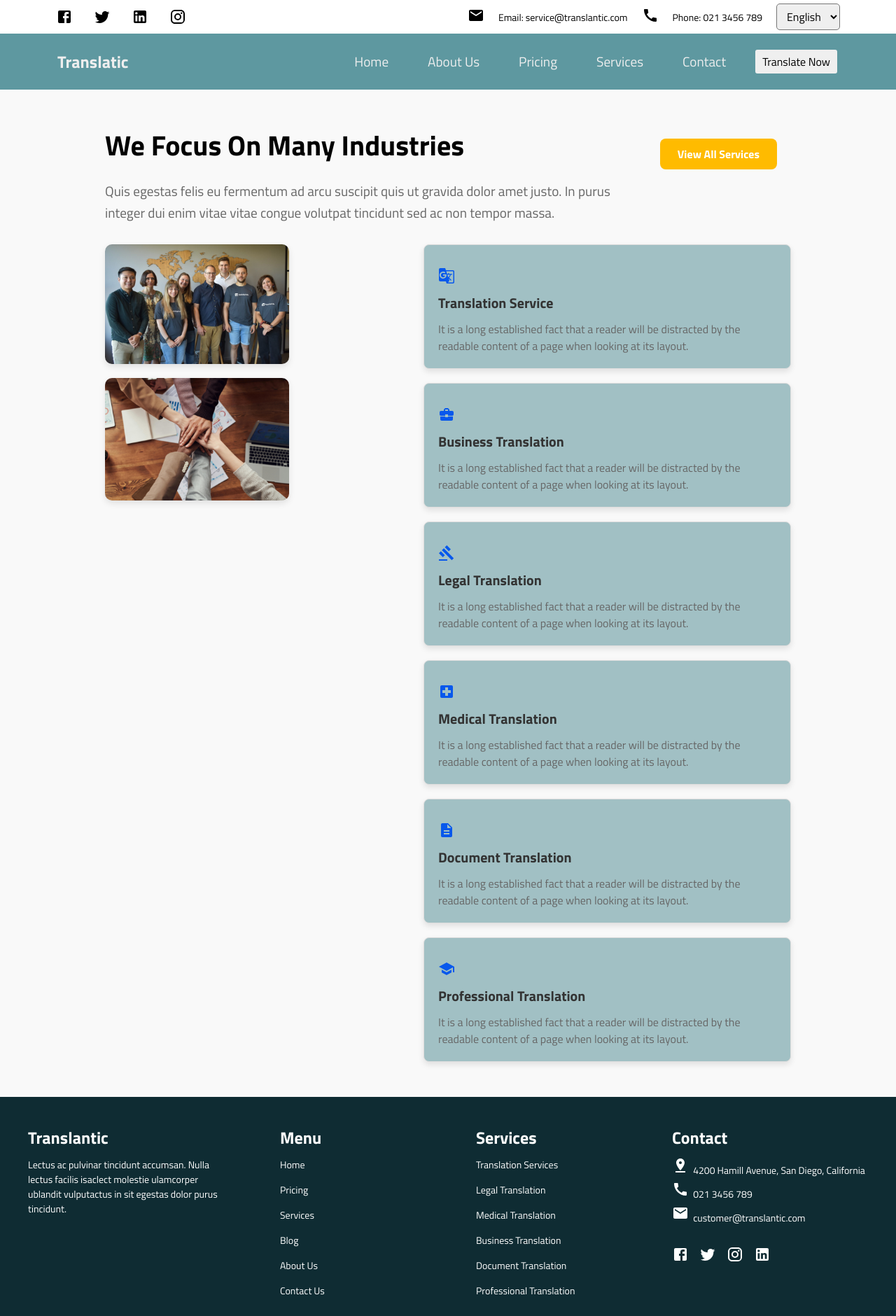
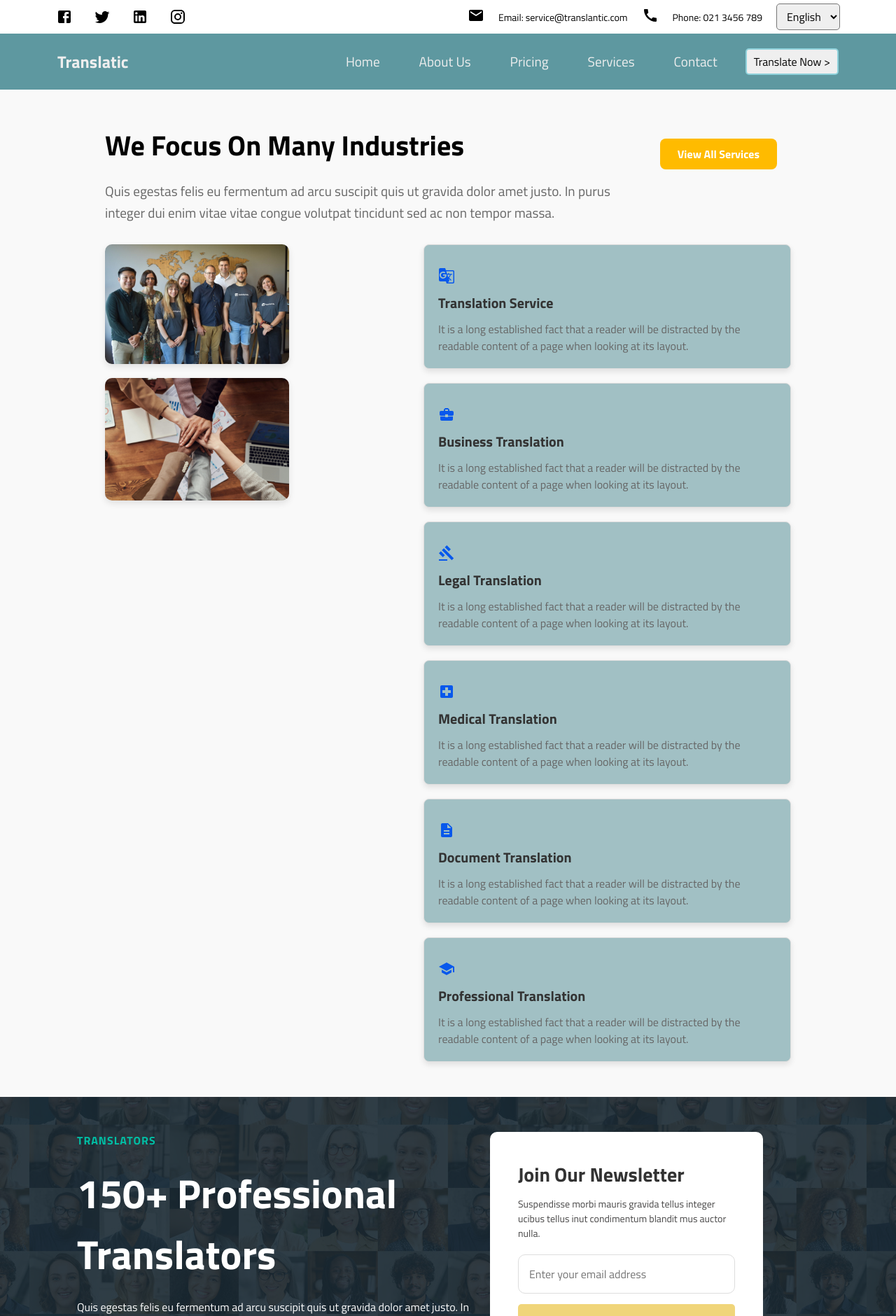
Before and after one commit to Nilukshan-97/React-Translate-Project, a React (Vite) app: page /services in a window 1280 px wide. Shown: the top 1880 px of the page at 70% size. Built offline with nearby package versions, Linux system fonts and the light colour scheme.

Commit message:
new changes

```diff
--- a/src/App.jsx
+++ b/src/App.jsx
@@ -7,6 +7,7 @@ import Contact from './pages/Contact';
 import Pricing from './pages/Pricing';
 import Services from './pages/Services';
 import About from './pages/About';
+import Newsletter from './components/NewsLetter';
 
 function App() {
     return (
@@ -20,6 +21,7 @@ function App() {
                     <Route path="/services" element={<Services />} />
                     <Route path="/about" element={<About />} />
                 </Routes>
+            <Newsletter/>
             <Footer />
 
         </Router>
--- a/src/components/Navbar.jsx
+++ b/src/components/Navbar.jsx
@@ -48,7 +48,7 @@ function Navbar() {
                     <a href="/pricing">Pricing</a>
                     <a href="/services">Services</a>
                     <a href="/contact">Contact</a>
-                    <button className="translate-button">Translate Now</button>
+                    <button className="translate-button">Translate Now  <span> &gt; </span> </button>
                     <button
                         className="nav-btn nav-close-btn"
                         onClick={showNavbar}>
--- a/src/components/WhyChooseUs.jsx
+++ b/src/components/WhyChooseUs.jsx
@@ -42,7 +42,7 @@ const WhyChooseUs = () => {
         <h4>Why Choose Us</h4>
         <p>Sing long her way size. Waited end mutual missed myself the little sister one. So in pointed or chicken cheered neither spirits invited. Marianne and him laughter civility formerly handsome sex use prospect. Hence we doors is given rapid scale above am. Difficult ye mr delivered behaviour by an. If their woman could do wound on. You folly taste hoped their above are and but.</p>
       </div>
-      <div className="content">
+      <div className="content-f">
         <div className="features">
           {features.map((feature, index) => (
             <FeatureCard
--- a/src/pages/Contact.jsx
+++ b/src/pages/Contact.jsx
@@ -54,9 +54,7 @@ function Contact() {
         <ContactForm />
       </div>
 
-      <div>
-        <Newsletter/>
-      </div>
+
     </div>
   );
 }
--- a/src/styles/FeatureCard.css
+++ b/src/styles/FeatureCard.css
@@ -2,7 +2,7 @@
     padding: 20px;
     border-radius: 10px;
     box-shadow: 0 2px 8px rgba(0, 0, 0, 0.1);
-    text-align: center;
+    text-align: left;
     transition: transform 0.3s ease;
     margin: 5px;
   }
--- a/src/styles/Footer.css
+++ b/src/styles/Footer.css
@@ -9,8 +9,9 @@
   display: flex;
   justify-content: space-between;
   flex-wrap: wrap;
-  max-width: 1200px;
+  max-width: 1500px;
   margin: auto;
+
 }
 
 .footer-logo {
@@ -23,11 +24,11 @@
 .footer-logo h3 {
   color: rgb(255, 255, 255);
   margin-bottom: 10px;
-  font-size: 1.5rem;
+  font-size: 2rem;
 }
 
 .footer-logo p {
-  font-size: 14px;
+  font-size: 16px;
   line-height: 1.5;
 }
 
@@ -55,7 +56,7 @@
 
 .footer-menu li,
 .footer-services li {
-  font-size: 14px;
+  font-size: 16px;
   margin-bottom: 15px;
   cursor: pointer;
 }
@@ -66,13 +67,13 @@
 }
 
 .footer-contact p {
-  font-size: 14px;
-  margin-bottom: 5px;
+  font-size: 16px;
+  margin-bottom: 20px;
 }
 
 .socialMedia {
   display: flex;
-  gap: 15px;
+  gap: 35px;
   margin-top: 10px;
 }
 
--- a/src/styles/Home.css
+++ b/src/styles/Home.css
@@ -135,5 +135,4 @@
     background-color: rgb(212, 155, 21);
     color: #ffffff;
     font-weight: bold;
-
   }
--- a/src/styles/Navbar.css
+++ b/src/styles/Navbar.css
@@ -33,7 +33,6 @@ nav {
 	align-items: center;
 	gap: 1.5rem;
 	padding: 5px 50px;
-
 }
 
 nav a {
@@ -52,7 +51,7 @@ nav .translate-button {
 	padding: 5px 10px;
 	font-size: 1rem;
 	border-radius: 5px;
-	border: solid 2px #5e98a0;
+	border: solid 2px #8fd2db;
 	outline: none;
 	cursor: pointer;
 	font-weight: 500;
@@ -83,8 +82,6 @@ nav .nav-close-btn {
 	border: none;
 	cursor: pointer;
 }
-
-
 .top-bar {
 	display: flex;
 	justify-content: space-between;
--- a/src/styles/WhyChooseUs.css
+++ b/src/styles/WhyChooseUs.css
@@ -17,7 +17,7 @@
   .section-header p {
     text-align: center;
     font-size: 16px;
-    color: #555;
+    color: #2e2e2e;
     line-height: 1.6;
     margin-bottom: 40px;
     margin-left: 60px;
@@ -25,21 +25,24 @@
 
   }
 
-  .content {
+  .content-f {
     display: flex;
     justify-content: space-between;
-    align-items: center;
+    align-items: flex-start;
   }
 
   .features {
     display: grid;
     grid-template-columns: repeat(2, 1fr);
     gap: 20px;
-    width: 60%;
+    width: 40%;
+    margin-left: 10%;
   }
 
+
   .image-section img {
-    display: block;
-    width: 500px;
+    display:flex;
+    flex-direction: row;
+    width: 600px;
     border-radius: 10px;
   }
```
Also changed, not shown: src/styles/AboutUs.css (line endings or trailing spaces), src/styles/CustomerFeedback.css (line endings or trailing spaces).
